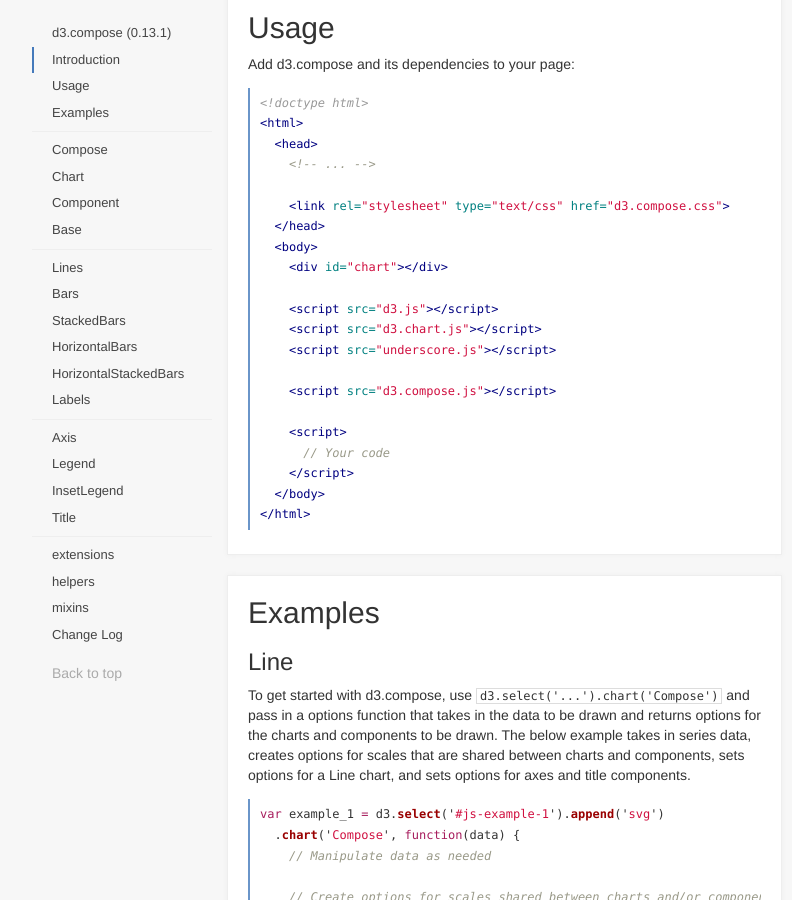
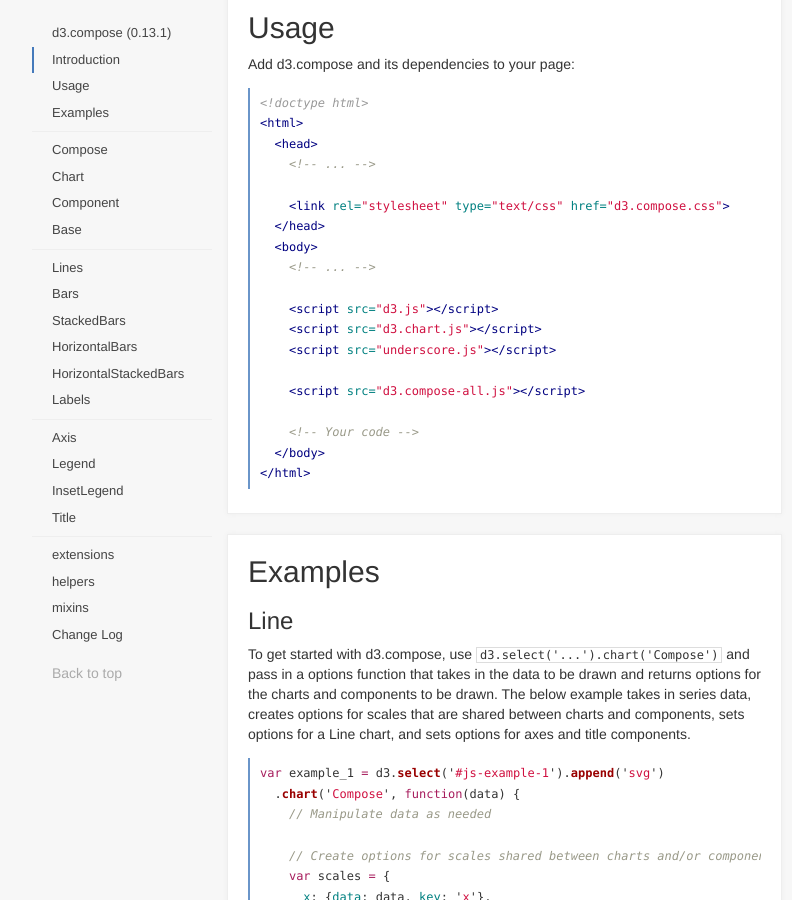
Before and after one commit to CSNW/d3.compose, a Jekyll site: the page built from docs/index.html, in a window 1280 px wide and 900 px high, scrolled down 1084 px. Shown: the whole window, without its empty margins (38-830 px from the left). Built offline with Jekyll 4.4.1, drawn with Linux system fonts in a browser that asks for light colours; Markdown is read by kramdown in place of the engine named in the settings; part of the change alters nothing that is shown.

Commit message:
Tweak usage in docs

```diff
--- a/docs/index.html
+++ b/docs/index.html
@@ -161,17 +161,15 @@ scripts: |
     <link rel="stylesheet" type="text/css" href="d3.compose.css">
   </head>
   <body>
-    <div id="chart"></div>
+    <!-- ... -->
 
     <script src="d3.js"></script>
     <script src="d3.chart.js"></script>
     <script src="underscore.js"></script>
 
-    <script src="d3.compose.js"></script>
+    <script src="d3.compose-all.js"></script>
 
-    <script>
-      // Your code
-    </script>
+    <!-- Your code -->
   </body>
 </html>
 {% endhighlight %}
```
